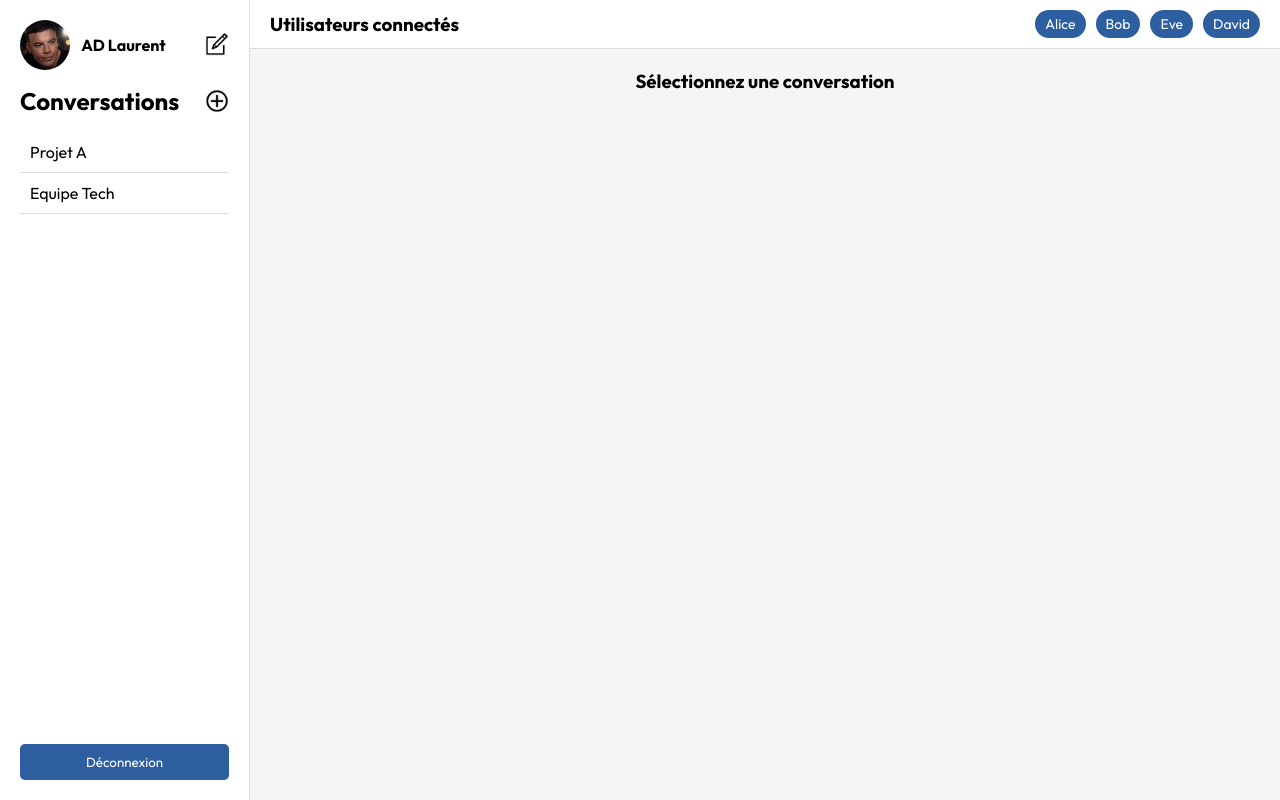
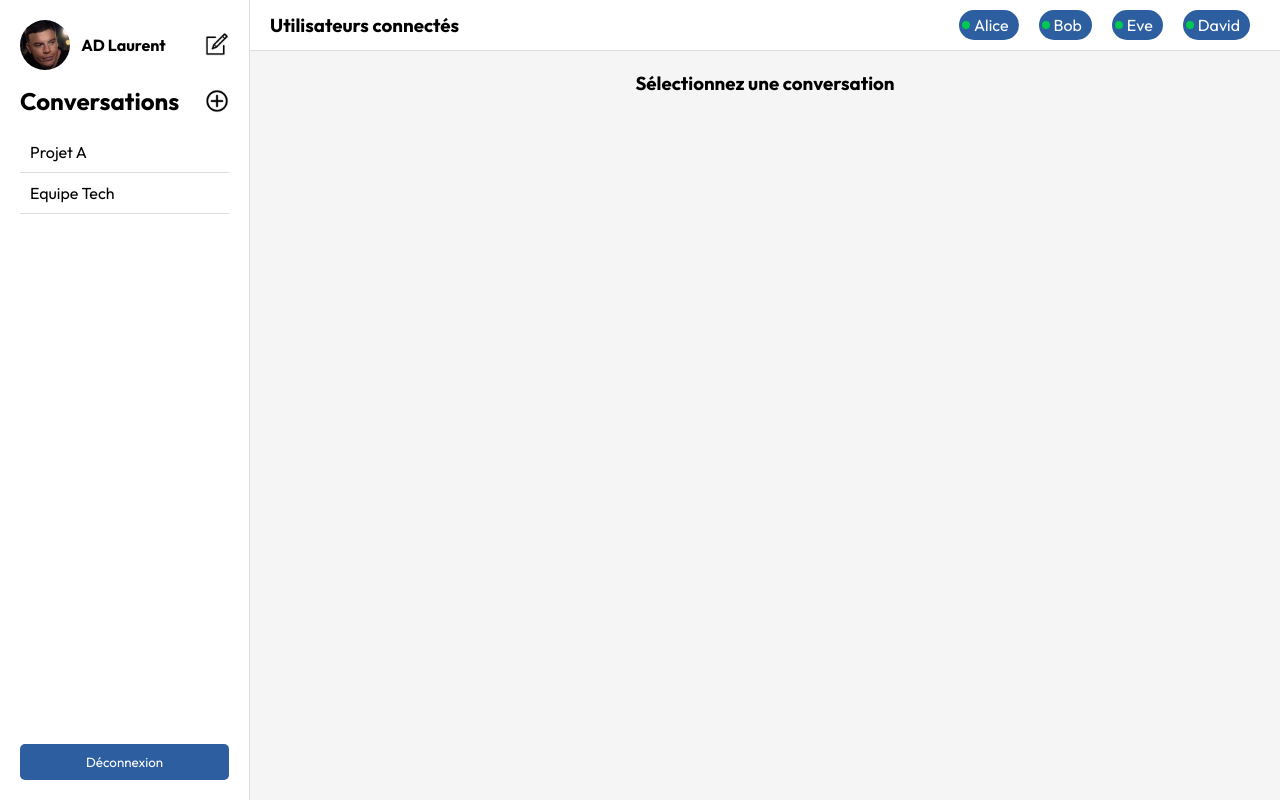
Before and after one commit to baptiste-rnd/INFO834_Projet, a plain HTML site: page Web/index.html in a window 1280 px wide. Drawn offline with Linux system fonts and the light colour scheme.

Commit message:
ajout point vert maximax

```diff
--- a/Web/assets/css/style.css
+++ b/Web/assets/css/style.css
@@ -11,30 +11,6 @@
   box-sizing: border-box;
   font-family: "Outfit";
 }
-*{
-  scrollbar-width: thin;                /* Firefox /
-  scrollbar-color: rgba(255,255,255,0.3) transparent;  / Firefox */
-  }
-
-  *::-webkit-scrollbar {
-    width: 8px;
-    height: 8px;
-    background: transparent;
-  }
-
-  *::-webkit-scrollbar-thumb {
-    background-color: rgba(255, 255, 255, 0.3);
-    border-radius: 4px;
-    transition: background-color 0.3s ease;
-  }
-
-  *::-webkit-scrollbar-thumb:hover {
-    background-color: rgba(255, 255, 255, 0.5);
-  }
-
-  *::-webkit-scrollbar-track {
-    background: transparent;
-  }
 h2{
   margin-bottom: 1rem;
 }
@@ -43,6 +19,7 @@ h2{
   display: flex;
   height: 100vh;
 }
+
 
 /* Sidebar */
 .sidebar {
@@ -53,14 +30,10 @@ h2{
   overflow-y: auto;
   position:relative;
 }
-
-
-
 .sidebar ul {
   list-style: none;
 
 }
-
 .sidebar li {
   padding: 10px;
   border-bottom: 1px solid var(--border-color);
@@ -106,6 +79,7 @@ h2{
   height: 24px;
 }
 
+/* Settings panel */
 .settings-panel {
   position: absolute;
   top: 80px;
@@ -173,6 +147,7 @@ h2{
 #logout-button:hover {
   background-color:var(--light-blue);
 }
+
 
 /*Ajouter conversation */
 .conversation_title_add{
@@ -260,14 +235,28 @@ h2{
   gap: 10px;
 }
 
-#users-list span {
+
+
+.user-item {
+  position: relative;
+  display: inline-block;
+  margin-right: 10px;
+  padding: 5px 10px;
   background-color: var(--main-blue);
+  border-radius: 25px;
   color: white;
-  padding: 5px 10px;
-  border-radius: 20px;
-  font-size: 14px;
+  padding-left: 15px;
 }
 
+.online-dot {
+  position: absolute;
+  top: 11px;
+  left: 3px;
+  width: 8px;
+  height: 8px;
+  background-color: #00c853;
+  border-radius: 50%;
+}
 
 /* Conversation detail */
 
@@ -296,32 +285,23 @@ h2{
   display: flex;
   justify-content: flex-start;
   flex-direction: column;
+
 }
-.message-texte{
+.message-texte, .message-texte-own{
   max-width: 70%;
   width:fit-content;
   background-color: #353a3f;
   border-radius:0.4rem ;
-  padding: 0.3rem;
+  padding: 0.4rem;
   word-wrap: break-word;
   overflow-wrap: break-word;
   white-space: pre-wrap;
-}
+  color:white;
 
-.message p{
-  color:white;
 }
 
 .message-texte-own {
-  max-width: 70%;
-  width: fit-content;
   background-color: #1365b6;
-  border-radius: 0.4rem;
-  padding: 0.3rem;
-  color: white;
-  word-wrap: break-word;
-  overflow-wrap: break-word;
-  white-space: pre-wrap;
 }
 .message-own{
   margin-right:15px;
@@ -332,11 +312,6 @@ h2{
 .message-own strong {
   color: rgb(23, 175, 15);
 }
-.message-own p {
-  color:white;
-}
-
-
 
 .input-wrapper {
   position: absolute;
--- a/Web/assets/js/script.js
+++ b/Web/assets/js/script.js
@@ -77,9 +77,18 @@ conversations.forEach(conv => {
 // Remplir les utilisateurs connectés
 const usersList = document.getElementById("users-list");
 connectedUsers.forEach(user => {
+    const userContainer = document.createElement("div");
+    userContainer.classList.add("user-item");
+
     const span = document.createElement("span");
     span.textContent = user;
-    usersList.appendChild(span);
+
+    const onlineDot = document.createElement("span");
+    onlineDot.classList.add("online-dot");
+
+    userContainer.appendChild(span);
+    userContainer.appendChild(onlineDot);
+    usersList.appendChild(userContainer);
 });
 
 // Afficher une conversation
```
